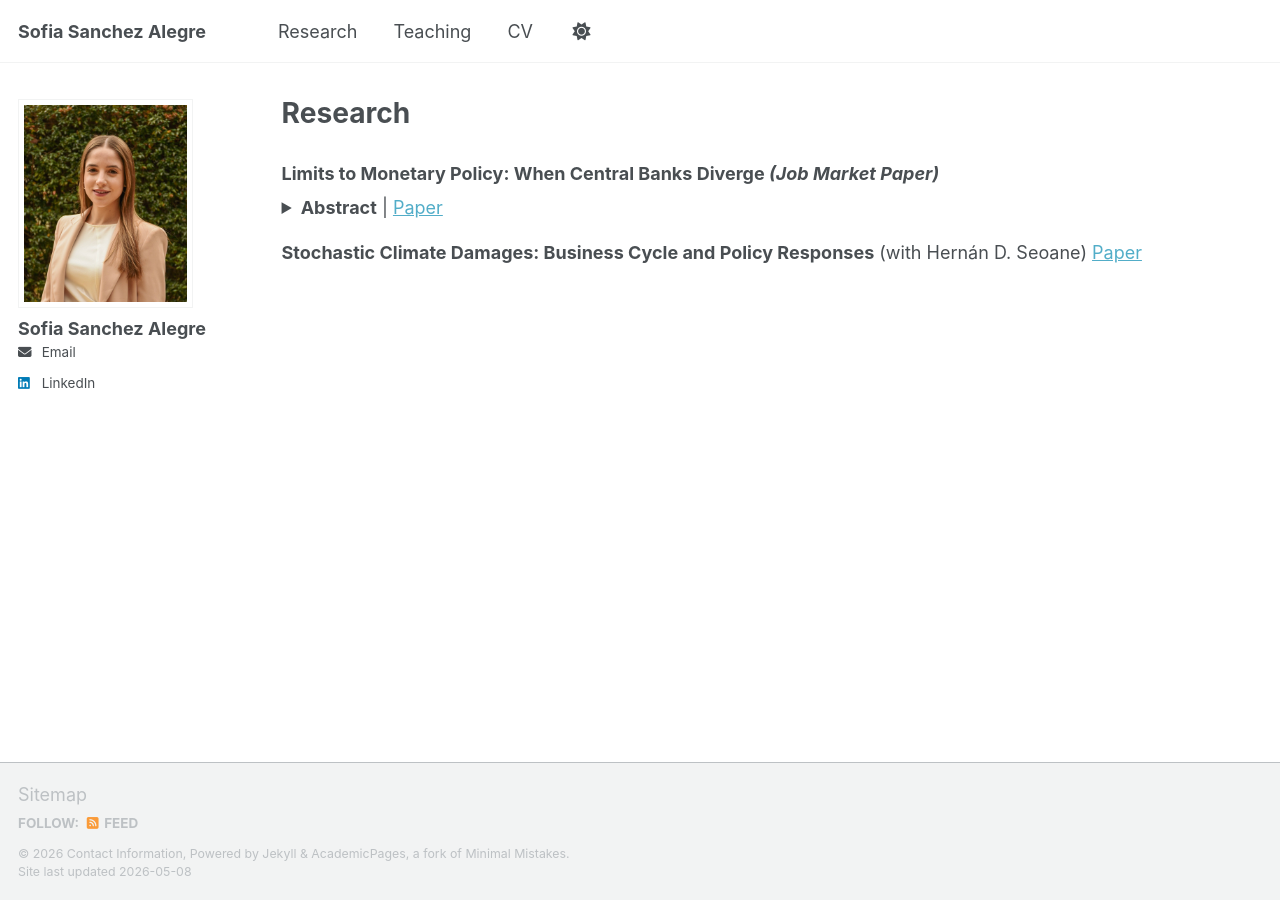
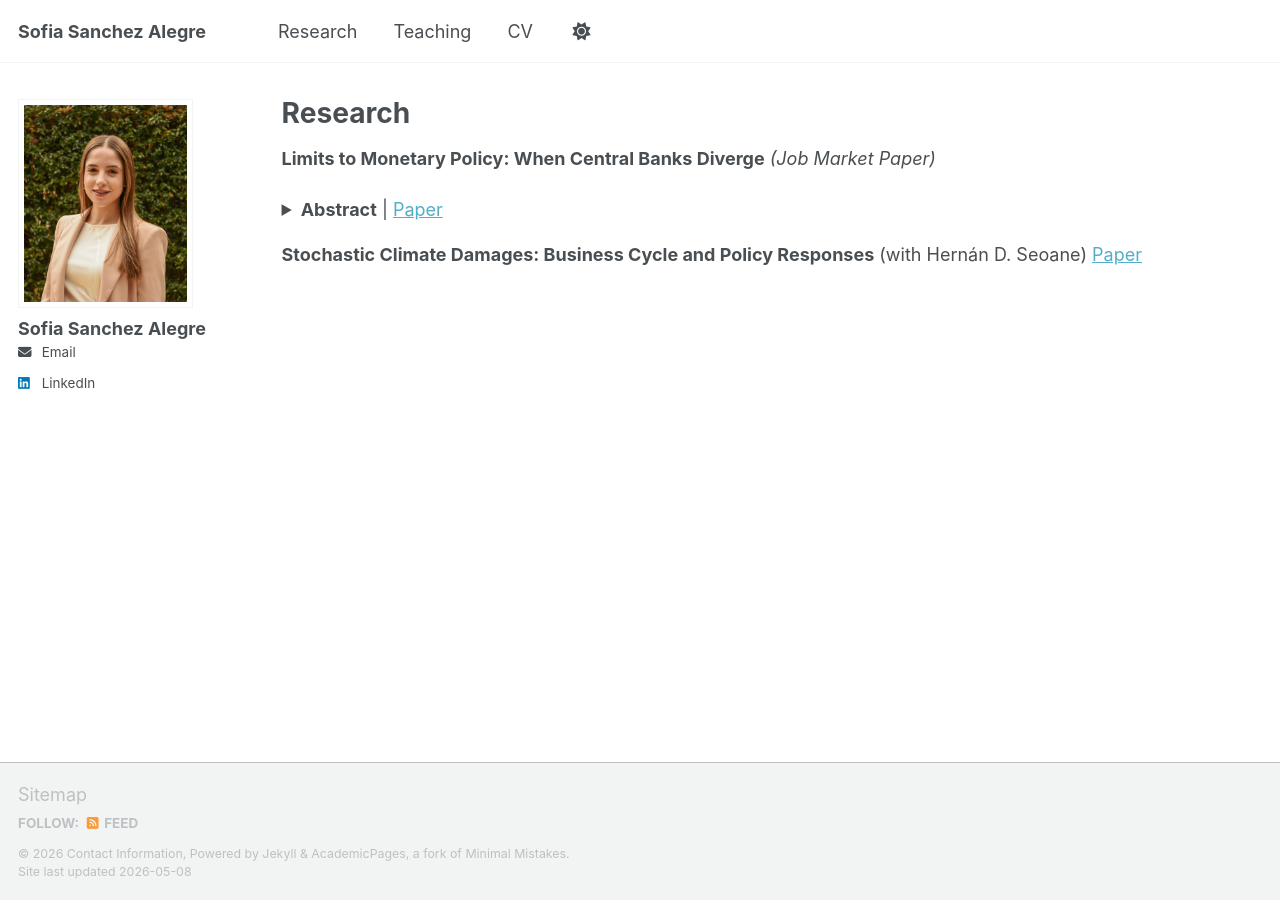
Before and after one commit to sofiasanchezalegre/sofiasanchezalegre.github.io, a Jekyll site: the page built from _pages/research.md, in a window 1280 px wide. Built offline with Jekyll 4.4.1, drawn with Linux system fonts in a browser that asks for light colours; a script that is not in the unit is left out.

```diff
--- a/_pages/research.md
+++ b/_pages/research.md
@@ -6,7 +6,7 @@ author_profile: true
 ---
 {% include base_path %}
 
-### Limits to Monetary Policy: When Central Banks Diverge *(Job Market Paper)*
+**Limits to Monetary Policy: When Central Banks Diverge** *(Job Market Paper)*
 <details>
   <summary><strong>Abstract</strong>&nbsp;|&nbsp;<a href="https://sofiasanchezalegre.github.io/files/SanchezAlegre_JMP.pdf" target="_blank" rel="noopener">Paper</a></summary>
   <p>
```
